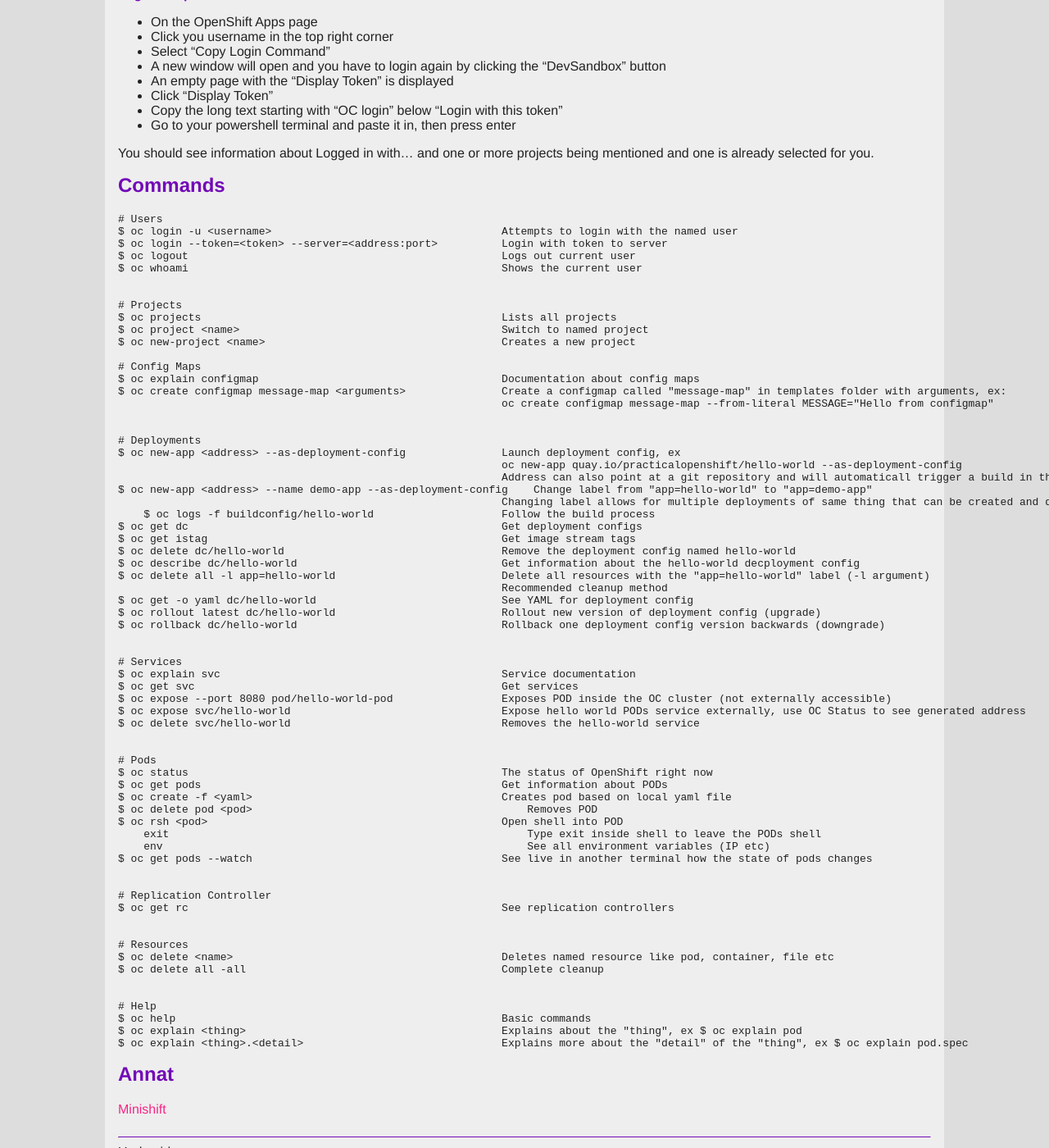
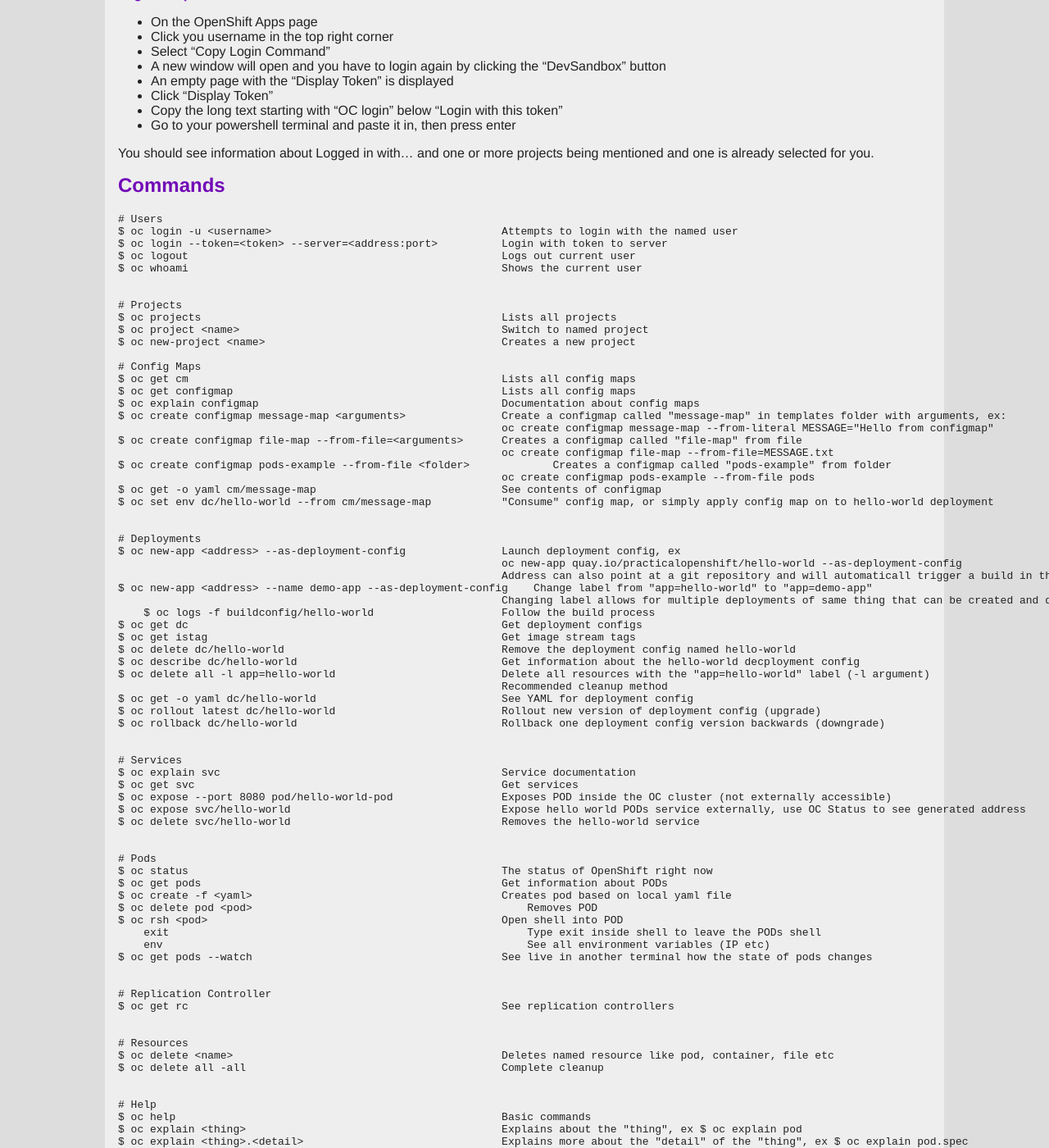
Before and after one commit to viking-cat/dokument, a Jekyll site: the page built from _pages/utveckling/openshift.md, in a window 1280 px wide and 1400 px high, scrolled down 902 px. Shown: the whole window at 82% size. Built offline with Jekyll 4.4.1, drawn with Linux system fonts in a browser that asks for light colours.

Commit message:
Update openshift.md

```diff
--- a/_pages/utveckling/openshift.md
+++ b/_pages/utveckling/openshift.md
@@ -67,9 +67,17 @@
 $ oc new-project &#60;name&#62;                                     Creates a new project
 
 # Config Maps
+$ oc get cm                                                 Lists all config maps
+$ oc get configmap                                          Lists all config maps
 $ oc explain configmap                                      Documentation about config maps
 $ oc create configmap message-map &#60;arguments&#62;               Create a configmap called "message-map" in templates folder with arguments, ex:
                                                             oc create configmap message-map --from-literal MESSAGE="Hello from configmap"
+$ oc create configmap file-map --from-file=&#60;arguments&#62;      Creates a configmap called "file-map" from file
+                                                            oc create configmap file-map --from-file=MESSAGE.txt
+$ oc create configmap pods-example --from-file &#60;folder&#62;             Creates a configmap called "pods-example" from folder
+                                                            oc create configmap pods-example --from-file pods
+$ oc get -o yaml cm/message-map                             See contents of configmap
+$ oc set env dc/hello-world --from cm/message-map           "Consume" config map, or simply apply config map on to hello-world deployment
 
 
 # Deployments
```
